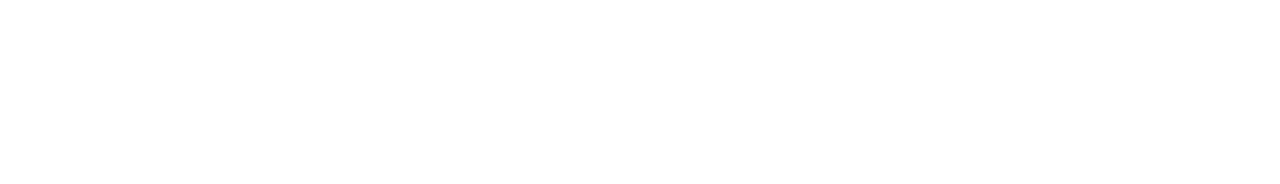
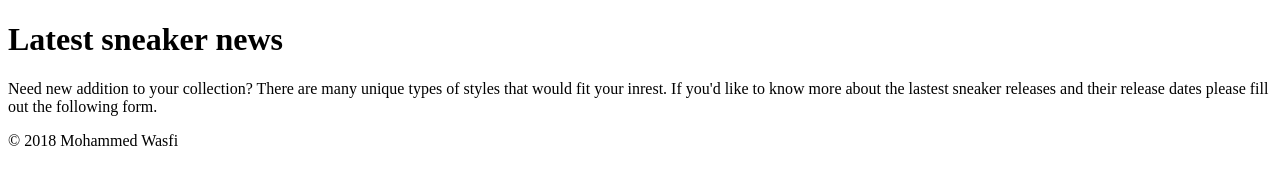
Before and after one commit to MohammedWasfi/itmd362-project1, a plain HTML site: page index.html in a window 1280 px wide. Drawn offline with nearby package versions, Linux system fonts and the light colour scheme.

Commit message:
Add an about paragraph

```diff
--- a/index.html
+++ b/index.html
@@ -8,9 +8,21 @@
   </head>
   <body>
     <header>
+      <h1>Latest sneaker news</h1>
     </header>
-
-    <footer>
+    <main id="content">
+      <section id="about">
+        <p>
+        Need new addition to your collection? There are many unique types of styles that
+        would fit your inrest.  If you'd like to know more about the lastest sneaker
+        releases and their release dates please fill out the following form.
+        </p>
+      </section>
+      <section id="signup">
+      </section>
+    </main>
+    <footer id="footer">
+      <p>&copy; 2018 Mohammed Wasfi</p>
     </footer>
     <script src="https://ajax.googleapis.com/ajax/libs/jquery/3.3.1/jquery.min.js"></script>
     <script src="site.js"></script>
```
